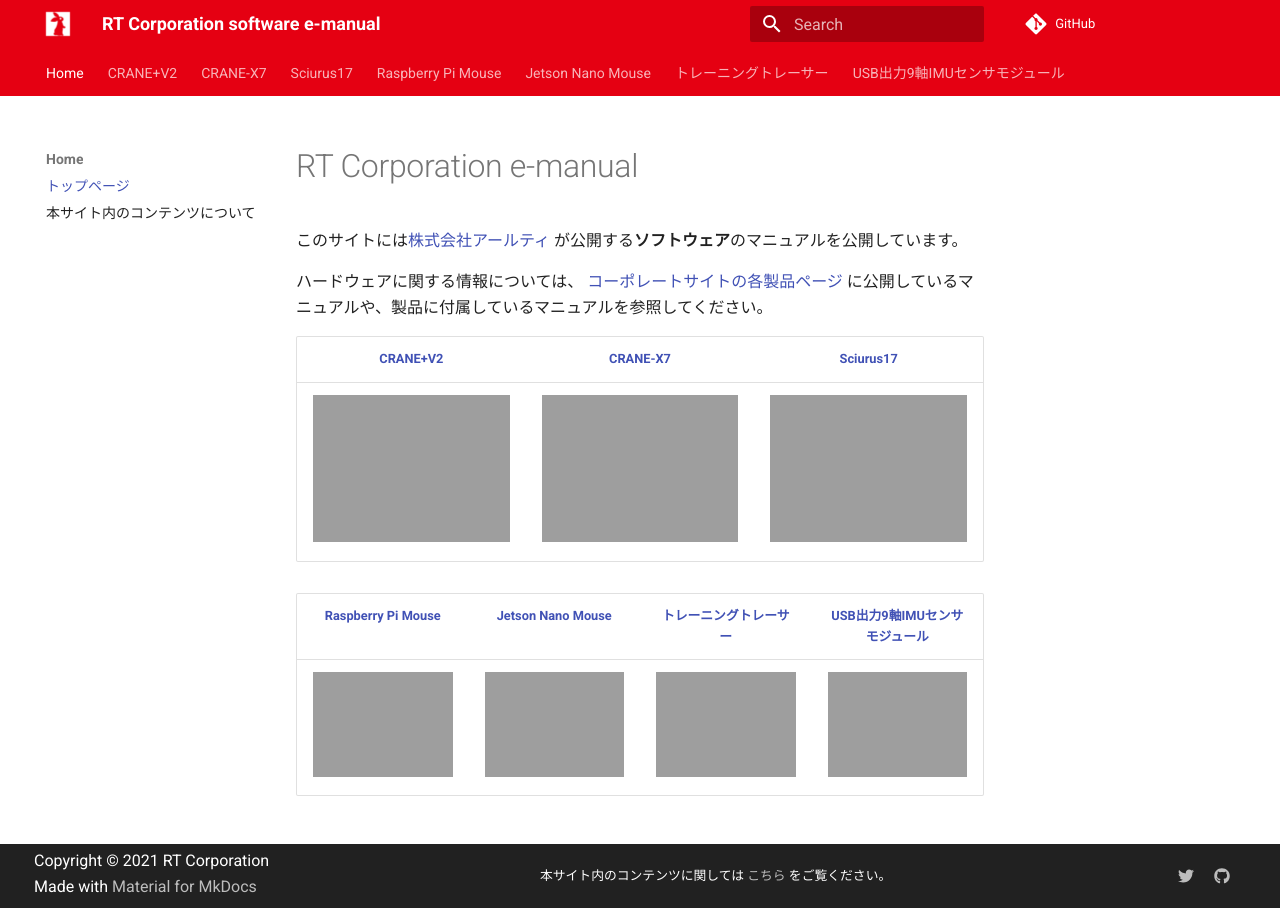
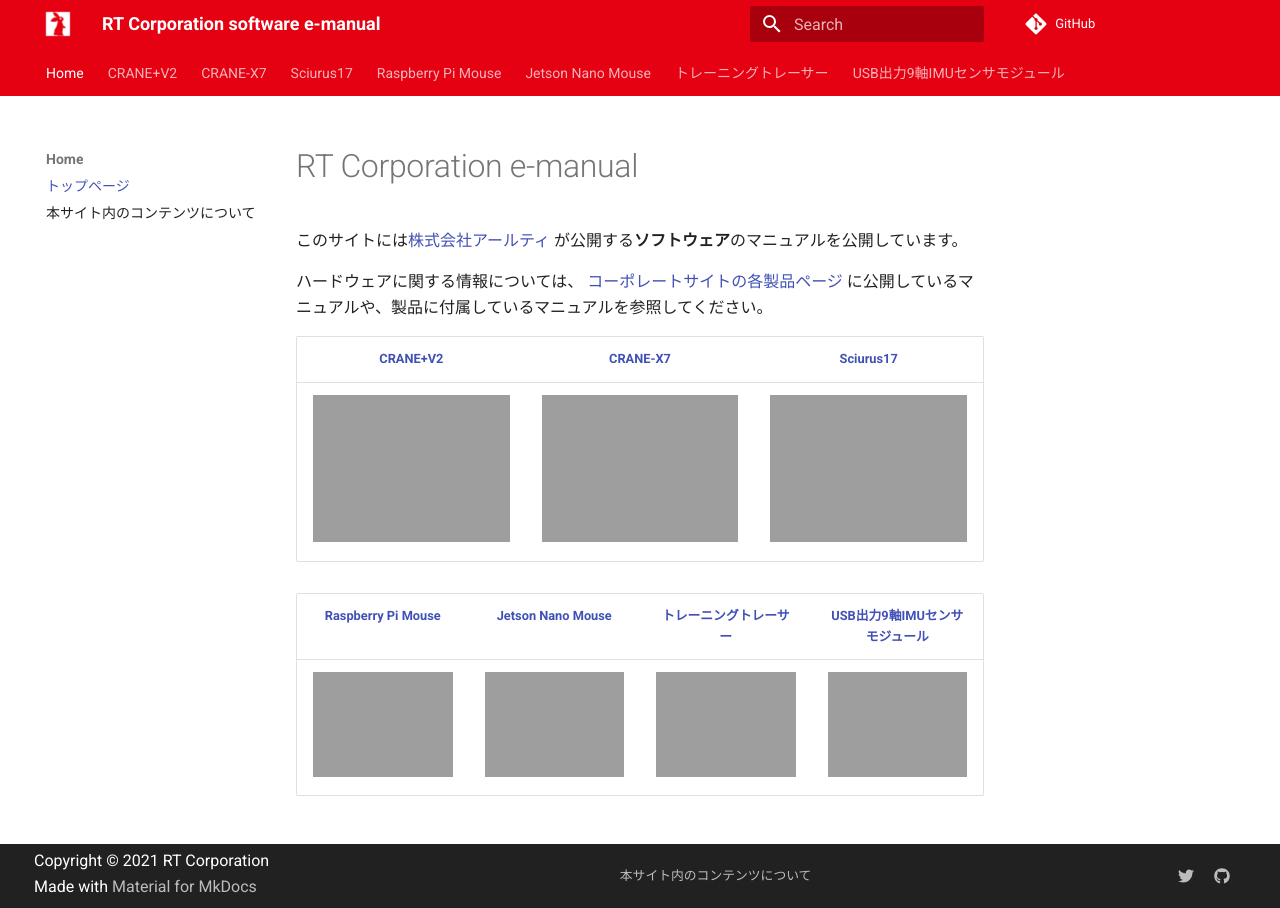
Before and after one commit to rt-net/tutorials, an MkDocs documentation site: the page built from docs/index.md, in a window 1280 px wide. Built offline with MkDocs 1.6.1 and Material for MkDocs 9.7.7, drawn with Linux system fonts in a browser that asks for light colours; comment, search, counter and statistics services are not loaded.

Commit message:
本サイトについてリンクの文言を変更

```diff
--- a/overrides/partials/footer.html
+++ b/overrides/partials/footer.html
@@ -99,11 +99,9 @@
       </div>
 
       <div class="md-footer-notice">
-        本サイト内のコンテンツに関しては
         <a href="{{ base_url }}/about.html">
-        こちら
+        本サイト内のコンテンツについて
         </a>
-        をご覧ください。
       </div>
 
       <!-- Social links -->
```
